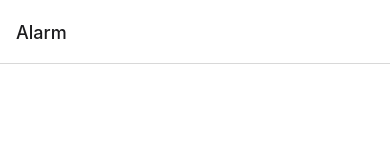
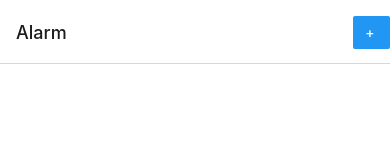
Before and after one commit to andrewnguyen9029/CMPS-4910, a React Native app: screen / in a window 390 px wide. Shown: the top 160 px of the page. Built offline with nearby package versions, Linux system fonts and the light colour scheme.

Commit message:
added right button
added a top right button

```diff
--- a/App.js
+++ b/App.js
@@ -1,5 +1,5 @@
 import { StatusBar } from 'expo-status-bar';
-import { StyleSheet, Text, View } from 'react-native';
+import { StyleSheet, Text, View, Button } from 'react-native';
 import { NavigationContainer } from '@react-navigation/native';
 import { createBottomTabNavigator } from '@react-navigation/bottom-tabs';
 import Alarm from './Screens/Alarm';
@@ -48,7 +48,17 @@ export default function App() {
           })}
         >
           <Tab.Screen name = "WorldClock" component = {WorldClock}/>
-          <Tab.Screen name = "Alarm" component = {Alarm} />
+          <Tab.Screen name = "Alarm" component = {Alarm}
+          //change title of a screen
+          //options = {{title: 'alarm'}}
+          options = {{
+            headerRight: ()=> (
+              <Button onPress = { ()=> alert('right button click')}
+              title = {' +  '}
+              />
+            )
+          }}
+          />
           <Tab.Screen name = "Stopwatch" component = {Stopwatch} />
           <Tab.Screen name = "Timer" component = {Timer}/>
         </Tab.Navigator>
@@ -57,6 +67,7 @@ export default function App() {
 }
 
 // Bottom Navigation and icons implemented by Andrew Nguyen
+// top right bottom; however, timer selector need to be added 54-58
 /*
 const styles = StyleSheet.create({
   container: {
```
Also changed, not shown: Contributions/Andrew.txt.
